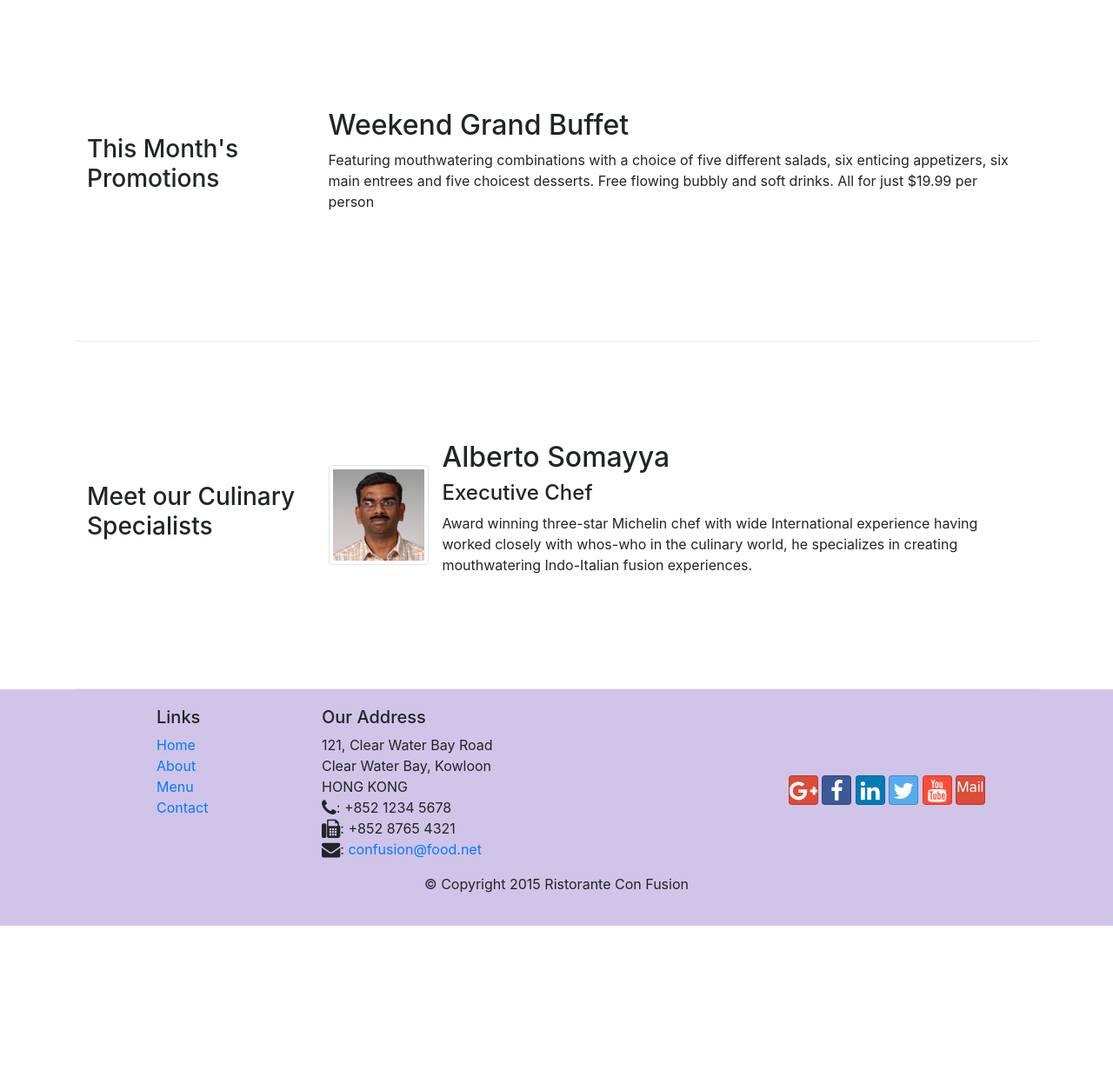
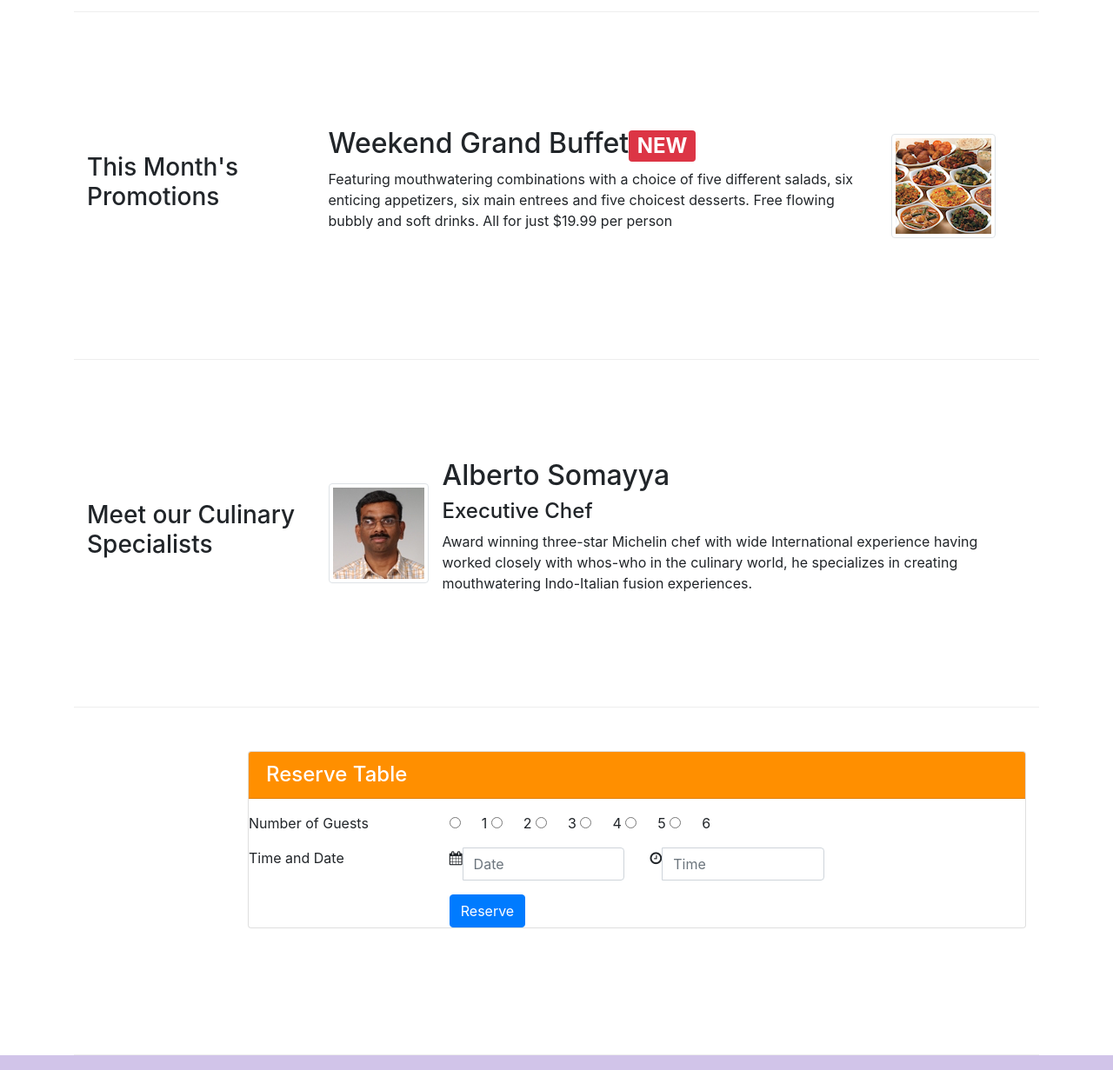
Before and after one commit to Manojmanthan/conFusion, a website: page index.html in a window 1280 px wide. Shown: the part 720-1951 px from the top of the page at 87% size. Before the commit the page ends 1785 px from the top, so only its background shows below. Drawn offline with nearby package versions, Linux system fonts and the light colour scheme.

Commit message:
After adding reserve table and tabbed navigation

```diff
--- a/css/style.css
+++ b/css/style.css
@@ -48,3 +48,10 @@ body{
 nav{
   z-index: 2;
 }
+
+.tab-content {
+    border-left: 1px solid #ddd;
+    border-right: 1px solid #ddd;
+    border-bottom: 1px solid #ddd;
+    padding: 10px;
+}
--- a/index.html
+++ b/index.html
@@ -37,12 +37,15 @@
     <header class="jumbotron">
         <div class="container">
             <div class="row row_header">
-                <div class="col-12 col-sm-8">
+                <div class="col-12 col-sm-6">
                     <h1>Ristorante con Fusion</h1>
                     <p>We take inspiration from the World's best cuisines, and create a unique fusion experience. Our lipsmacking creations will tickle your culinary senses!</p>
                 </div>
-                <div class="col col-sm align-self-center">
+                <div class="col-12 col-sm-3 align-self-center">
                   <img src="img/logo.png" class="img-fluid">
+                </div>
+                <div class="col-12 col-sm-3 align-self-center">
+                  <a class=" btn btn-warning" style="width:80%;" href="#reserveTable" >Reserve Table</a>
                 </div>
             </div>
         </div>
@@ -72,10 +75,19 @@
             <div class="col-sm-4 col-md-3">
                 <h3>This Month's Promotions</h3>
             </div>
-            <div class="col-sm col-md">
-                <h2>Weekend Grand Buffet</h2>
-                <p>Featuring mouthwatering combinations with a choice of five different salads, six enticing appetizers, six main entrees and five choicest desserts. Free flowing bubbly and soft drinks. All for just $19.99 per person </p>
+            <div class="col-sm col-md-7">
+                <h2>Weekend Grand Buffet<span class="badge badge-danger ">NEW</span></h2>
+                <p class="hidden-xs-down">Featuring mouthwatering combinations with a choice of five different salads, six enticing appetizers, six main entrees and five choicest desserts. Free flowing bubbly and soft drinks. All for just $19.99 per person </p>
             </div>
+
+            <div class="col-sm  col-md flex-last">
+              <div class="media">
+                 <img class="d-flex img-thumbnail align-self-center"
+                      src="img/buffet.png" alt="Uthappizza">
+              </div>
+            </div>
+
+
         </div>
 
         <div class="row row-content align-items-center">
@@ -96,10 +108,60 @@
                         </p>
                    </div>
                </div>
-
             </div>
         </div>
-    </div>
+
+<a id="reserveTable"></a>
+
+        <div class="row row-content">
+          <div class="col-12 col-sm-10 offset-md-2">
+            <div class="card">
+              <h4 class="card-header text-white" style="background-color:#ff8f00">Reserve Table</h4>
+                <div class="card-block">
+                  <div class="row mt-3">
+                    <div class="col-sm-3">Number of Guests</div>
+                    <div class="col-sm ">
+                      <form>
+                      <input type="radio" name="guests" class="mr-4">1
+                      <input type="radio" name="guests" class="mr-4">2
+                      <input type="radio"  name="guests" class="mr-4">3
+                      <input type="radio" name="guests" class="mr-4">4
+                      <input type="radio" name="guests" class="mr-4">5
+                      <input type="radio" name="guests" class="mr-4">6
+                    </form>
+                    </div>
+                  </div>
+
+                  <div class="row mt-3">
+                    <div class="col-sm-3">Time and Date</div>
+                      <div class="col-5 col-sm-4 col-md-3 ">
+                        <div class="input-group">
+                          <div class="input-group-addon"><i class="fa fa-calendar"></i></div>
+                          <input type="tel" class="form-control" id="areacode" name="areacode" placeholder="Date">
+                        </div>
+                      </div>
+
+                      <div class="col-6 col-sm-4 col-md-3">
+                        <div class="input-group">
+                          <div class="input-group-addon"><i class="fa fa-clock-o"></i></div>
+                          <input type="tel" class="form-control" id="areacode" name="areacode" placeholder="Time">
+                        </div>
+                      </div>
+                    </div>
+
+                    <div class="row mt-3 ">
+                      <div class="offset-md-3 col-sm-3 col-md-2">
+                        <button type="submit" class="btn btn-primary" >Reserve</button>
+                      </div>
+                  </div>
+
+                  </div>
+                </div>
+            </div>
+          </div>
+
+        </div>
+
 
     <footer class="footer">
         <div class="container">
```
Also changed, not shown: aboutus.html (+29 -0 lines).
